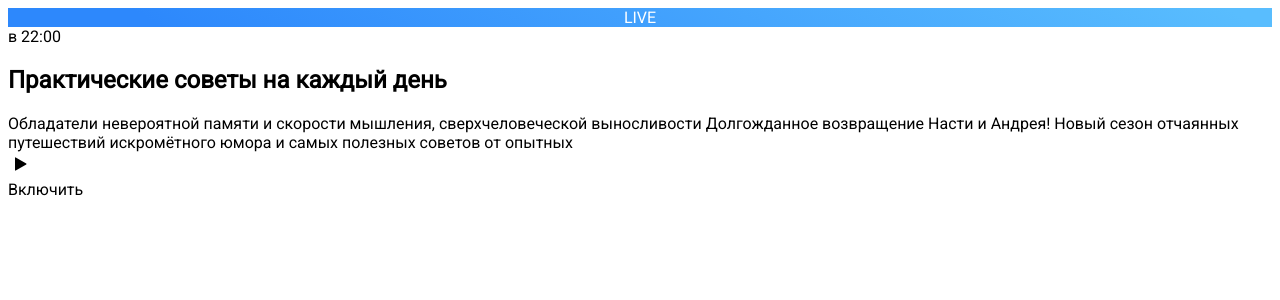
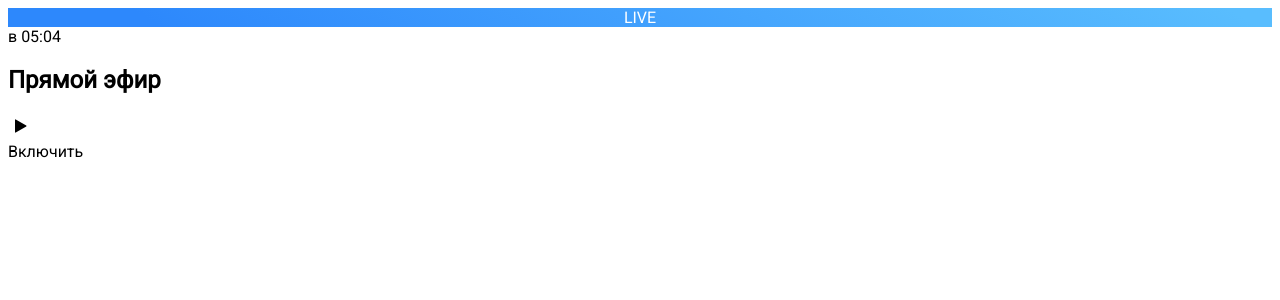
Before and after one commit to dimaastakhov/topsecret, a Next.js app: page /index/hero in a window 1280 px wide. Shown: the top 300 px of the page. Built offline with nearby package versions, Linux system fonts and the light colour scheme.

Commit message:
hero connect data

```diff
--- a/pages/api/schedule.js
+++ b/pages/api/schedule.js
@@ -13,6 +13,7 @@ export default async function handler(_, res) {
     const { finish, events } = data.schedules[0];
 
     let current = moment();
+    current.utcOffset(3)
 
     while (current.isBefore(finish)) {
       days.push({
@@ -36,7 +37,7 @@ export default async function handler(_, res) {
             event?.program?.description.length > 80
               ? event?.program?.description.substring(0, 80 - 3) + "..."
               : event?.program?.description,
-          time: moment(event.start).format("hh:mm"),
+          time: moment(event.start).utcOffset(3).format("hh:mm"),
           start: event.start,
           finish: event.finish,
         });
--- a/pages/index/hero.jsx
+++ b/pages/index/hero.jsx
@@ -1,25 +1,32 @@
 import Tag from "../../components/badges/primary";
 import Play from "../../components/badges/play";
+import moment from "moment";
 
-export default function Hero({ onPlayClick }) {
+export default function Hero({ onPlayClick, live }) {
+  const title = live ? live.title : "Прямой эфир";
+  const description = live ? live.description : "";
+  const time = live ? live.time : moment().format("hh:mm");
+  const titleCSS =
+    title.length > 20
+      ? "text-xl lg:text-3xl mb-4 "
+      : "text-3xl lg:text-6xl mb-4";
+
   return (
     <section className="h-full flex flex-col justify-center  text-white w-full sm:max-w-2xl py-6">
       <div className="flex mb-6 items-center">
         <div className="w-16 h-8 rounded-md lg:w-20 lg:h-10 transform -skew-x-12 lg:rounded-lg overflow-hidden">
           <Tag label="Live" />
         </div>
-        <div className="ml-3 lg:ml-5 text-xl lg:text-2xl">в 22:00</div>
+        <div className="ml-3 lg:ml-5 text-xl lg:text-2xl">в {time}</div>
       </div>
-      <h1 className="text-3xl lg:text-6xl mb-4">
-        <span className="font-bold">Практические</span> советы на каждый день
-      </h1>
+      <h1 className={titleCSS}>{title}</h1>
       <span className="text-sm lg:text-base text-secondary mb-7">
-        Oбладатели невероятной памяти и скорости мышления, сверхчеловеческой
-        выносливости Долгожданное возвращение Насти и Андрея! Новый сезон
-        отчаянных путешествий искромётного юмора и самых полезных советов от
-        опытных
+        {description}
       </span>
-      <div onClick={onPlayClick} className="flex w-40 h-12 rounded-3xl overflow-hidden lg:w-20 lg:h-14 bg-white hover:cursor-pointer">
+      <div
+        onClick={onPlayClick}
+        className="flex w-40 h-12 rounded-3xl overflow-hidden lg:w-20 lg:h-14 bg-white hover:cursor-pointer"
+      >
         <Play label="Включить" />
       </div>
     </section>
```
Also changed, not shown: pages/index.js (+17 -8 lines).
